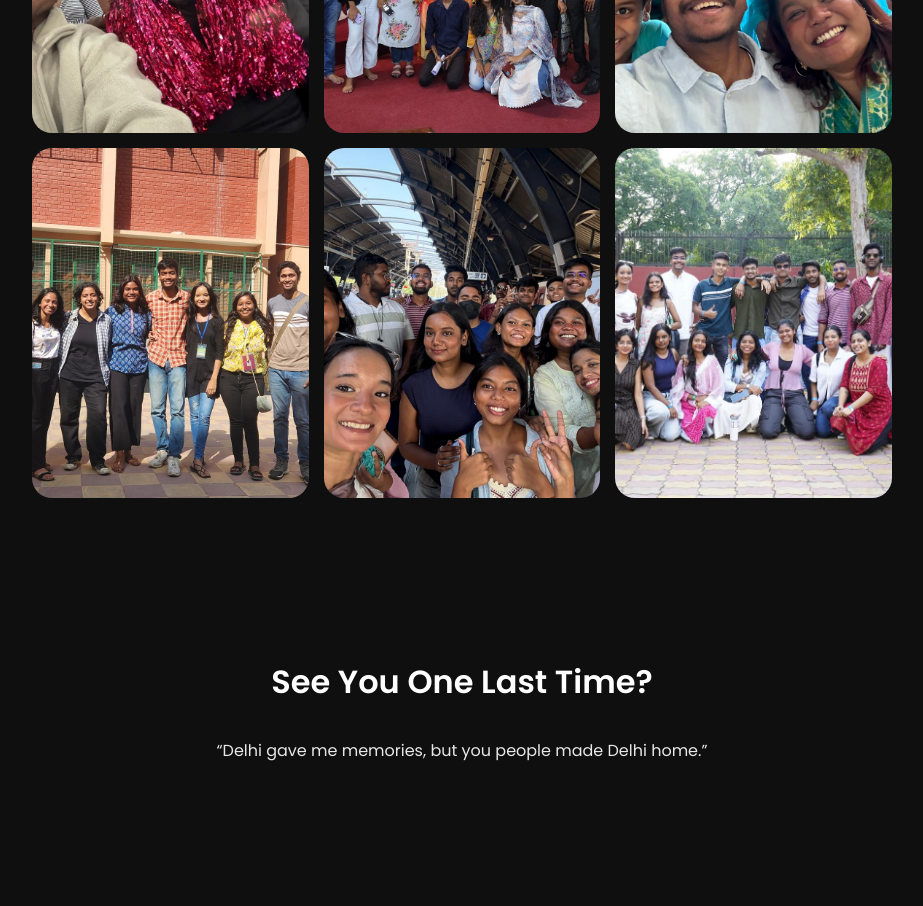
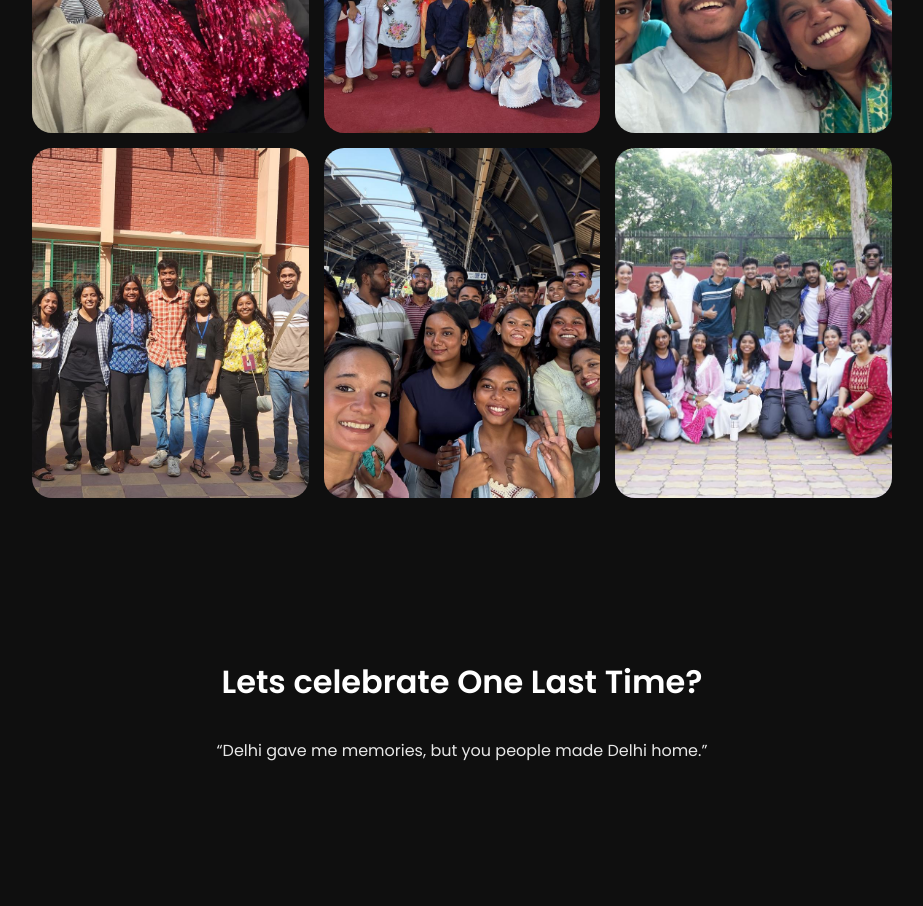
Before and after one commit to h-sanga/Farewell, a plain HTML site: page index.htm in a window 1280 px wide. Shown: the part 2372-3278 px from the top of the page, without its empty margins (178-1101 px from the left). Drawn offline with nearby package versions, Linux system fonts and the light colour scheme.

Commit message:
Update heading text in final note section

```diff
--- a/index.htm
+++ b/index.htm
@@ -103,7 +103,7 @@
 
   <!-- Final Note -->
   <section class="final-note">
-    <h2>See You One Last Time?</h2>
+    <h2>Lets celebrate One Last Time?</h2>
 
     <p>
       “Delhi gave me memories,
```
